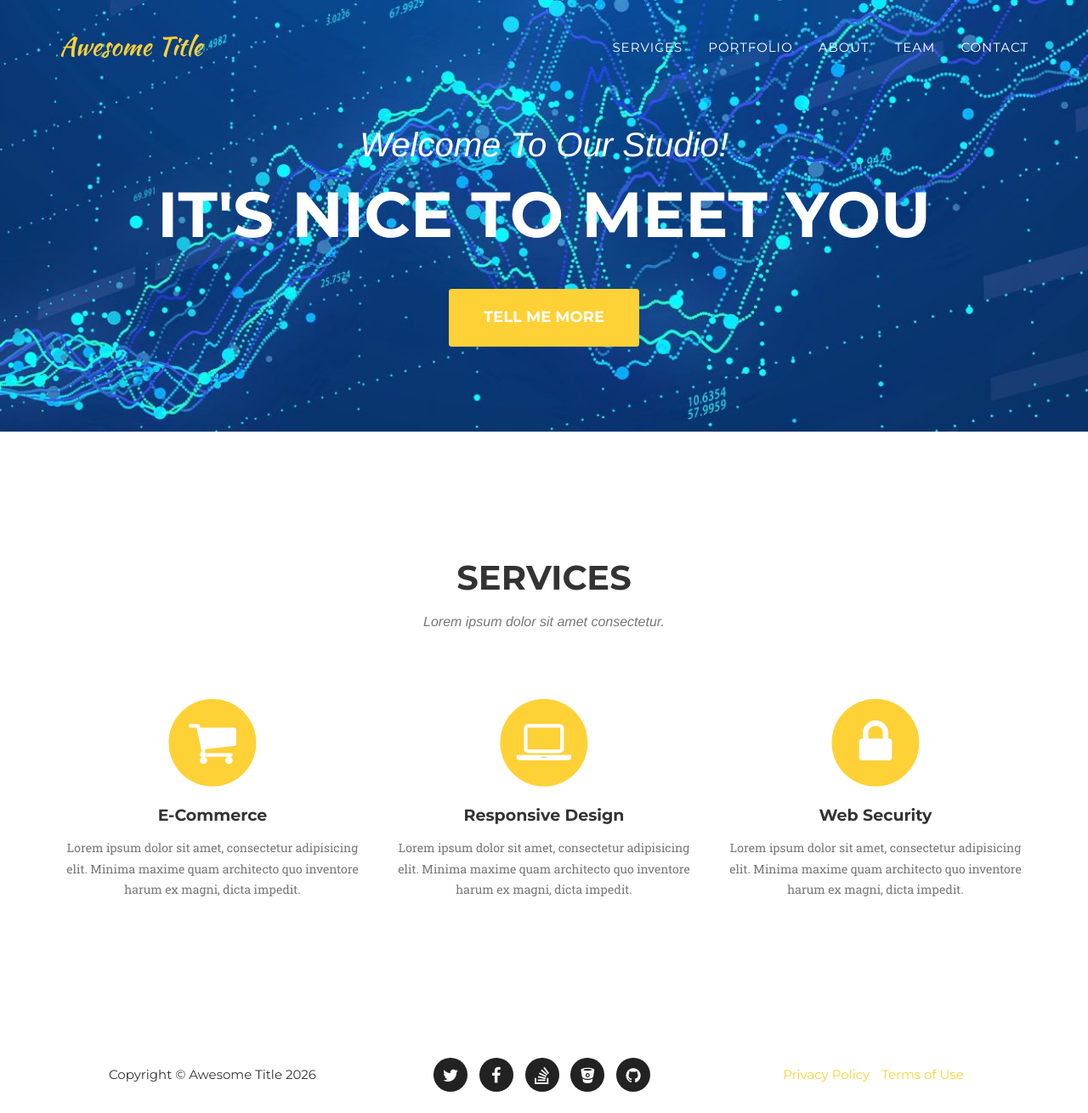
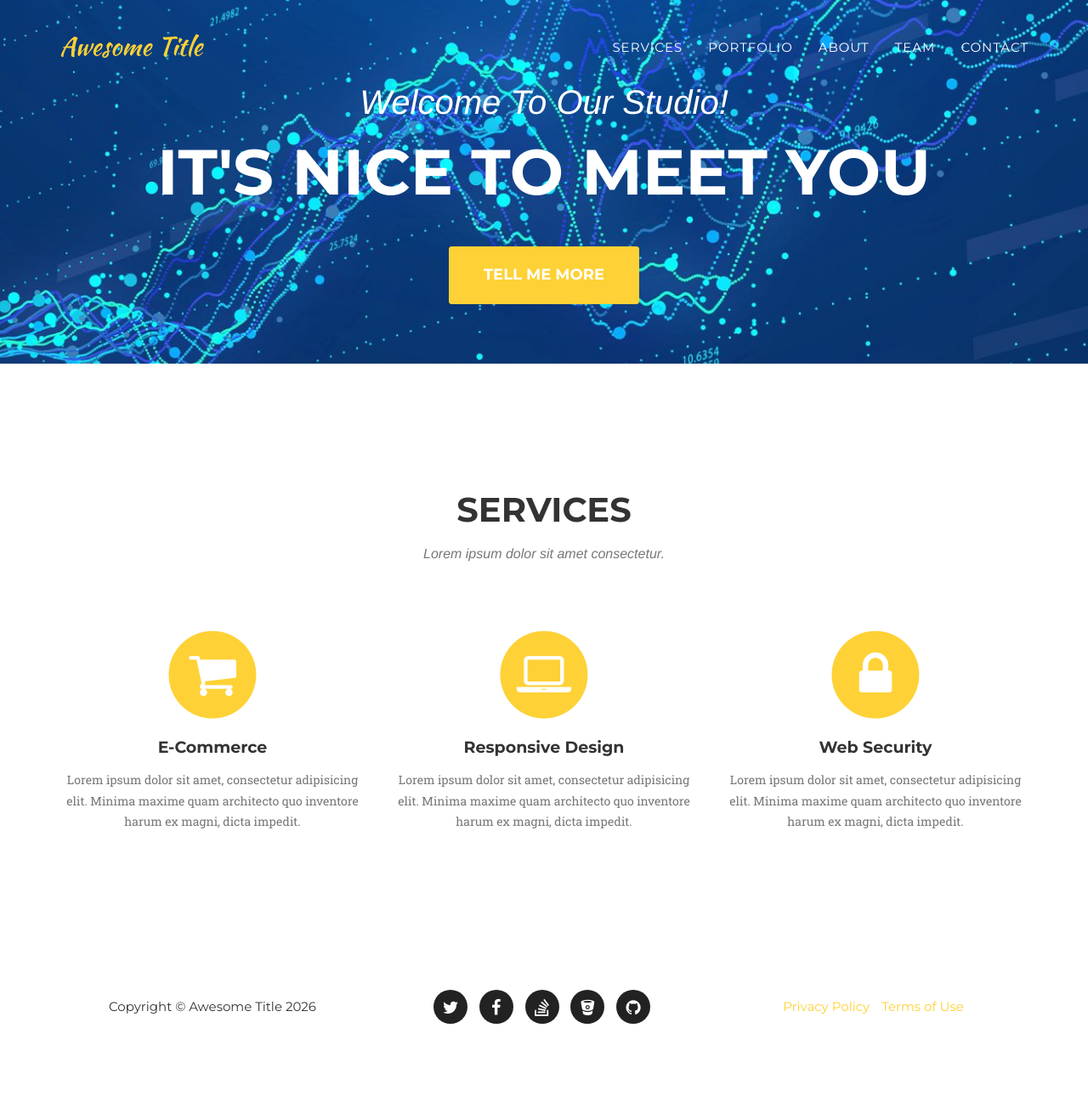
Before and after one commit to RobinWesselmann/robinwesselmann.github.io, a Jekyll site: the page built from index.html, in a window 1280 px wide and 1310 px high. Shown: the whole window at 85% size. Built offline with Jekyll 4.4.1, drawn with Linux system fonts in a browser that asks for light colours; nearby versions of some CDN libraries; some web fonts are replaced; library files that are not in the unit come from our copies.

```diff
--- a/_includes/css/agency.css
+++ b/_includes/css/agency.css
@@ -302,8 +302,8 @@ header .intro-text .intro-heading {
 
 @media(min-width:768px) {
     header .intro-text {
-        padding-top: 150px;
-        padding-bottom: 100px;
+        padding-top: 100px;
+        padding-bottom: 70px;
     }
 
     header .intro-text .intro-lead-in {
```
